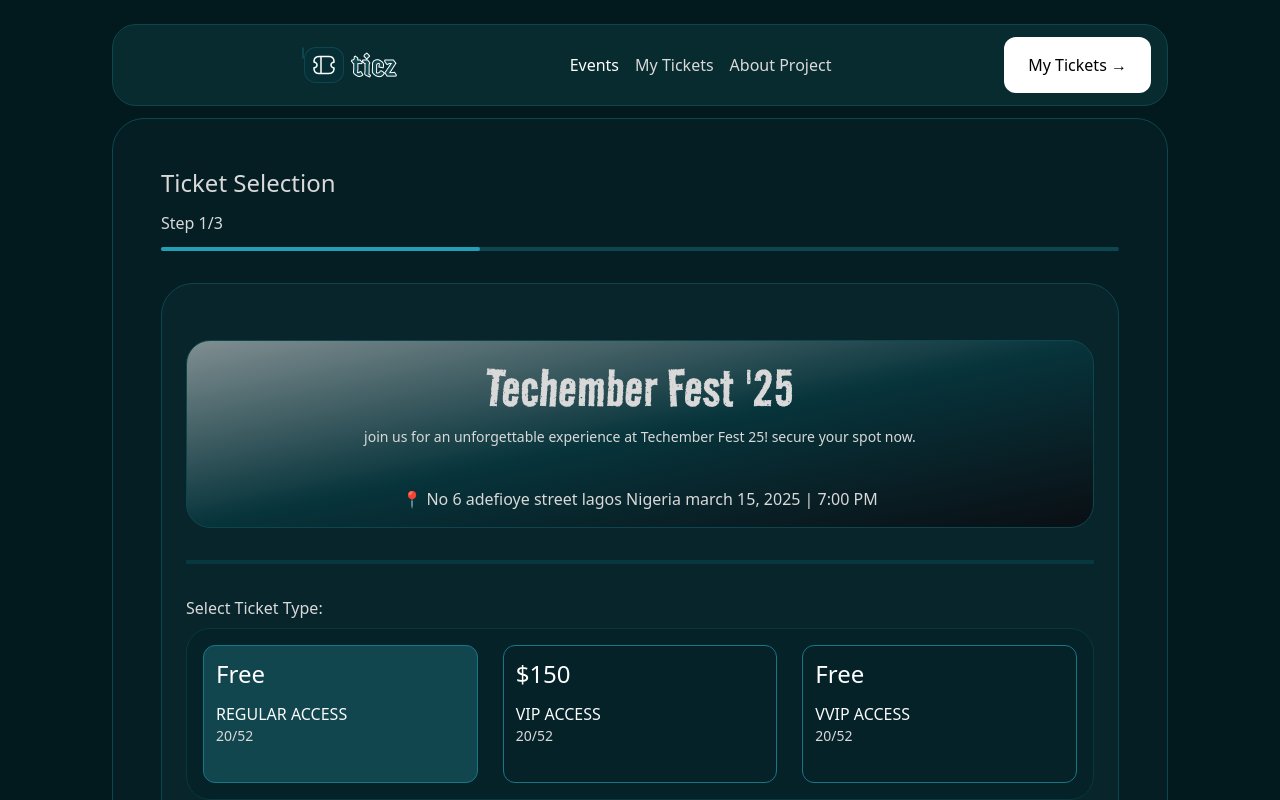
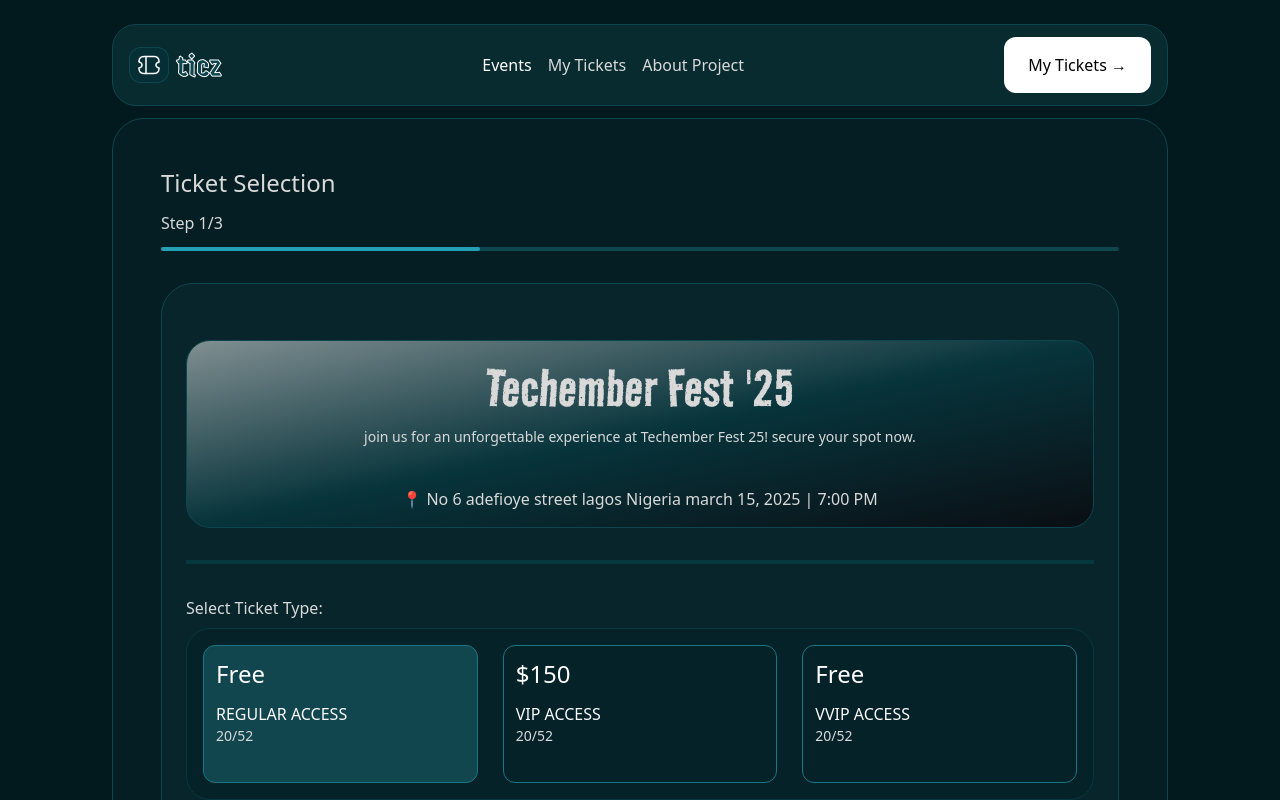
Before and after one commit to abdulAjayi/ticket2, a React (Create React App) app: page / in a window 1280 px wide. Shown: the top 800 px of the page. Built offline with nearby package versions, Linux system fonts and the light colour scheme.

Commit message:
adjusted error in nav div

```diff
--- a/src/components/nav.jsx
+++ b/src/components/nav.jsx
@@ -7,15 +7,10 @@ const Nav = () => {
     return (
         <div>
             <div className="bg-deep3 border border-lighterDeep px-4 py-3 md:flex justify-between md:mb-3 items-center rounded-3xl mx-auto hidden bg-opacity-[40%]">
-                <div>
 
-                </div>
-                <div className="flex">
-                    <div className="rounded-full h-3 bg-[052F35] border border-lighterDeep"></div>
-                    <div>
-                        <img src={Upload} alt="" />
-                    </div>
-                </div>
+
+                <img src={Upload} alt="" />
+
                 <div className="flex gap-x-4">
                     <Link to="/" className="text-white">Events</Link>
                     <Link to="/form" className="text-lightGray">My Tickets</Link>
```
